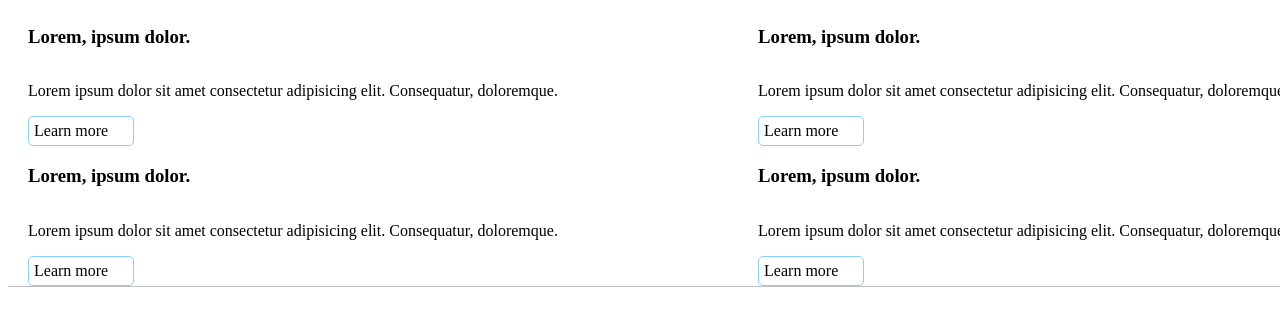
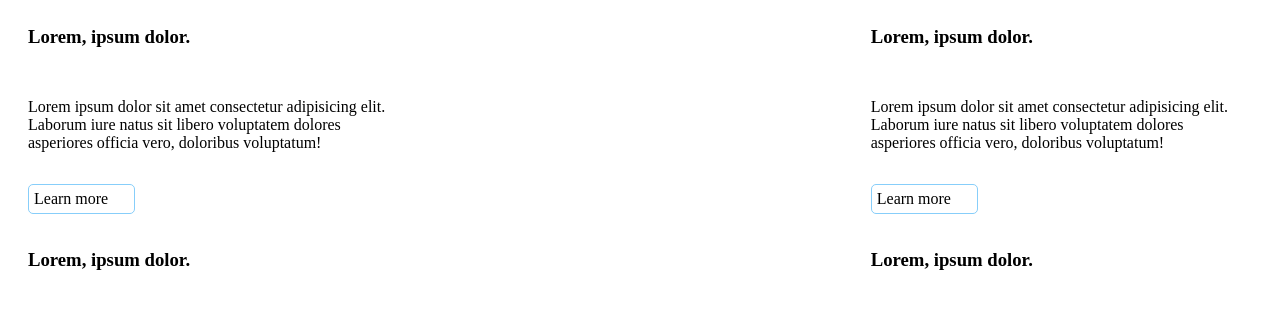
Before and after one commit to AlbertoRusso94/esame, a plain HTML site: page index.html in a window 1280 px wide. Shown: the part 81-400 px from the top of the page. Drawn offline with Linux system fonts and the light colour scheme.

Commit message:
Correzione

```diff
--- a/index.html
+++ b/index.html
@@ -12,18 +12,18 @@
     <section class="s-1">
         <div>
             <h3>Lorem, ipsum dolor.</h3>
-            <p>Lorem ipsum dolor sit amet consectetur adipisicing elit. Consequatur, doloremque.</p>
+            <p>Lorem ipsum dolor sit amet consectetur adipisicing elit. <br> Laborum iure natus sit libero voluptatem dolores <br> asperiores officia vero, doloribus voluptatum!</p>
             <span>Learn more</span>
             <h3>Lorem, ipsum dolor.</h3>
-            <p>Lorem ipsum dolor sit amet consectetur adipisicing elit. Consequatur, doloremque.</p>
+            <p>Lorem ipsum dolor sit amet consectetur adipisicing elit. <br> Laborum iure natus sit libero voluptatem dolores <br> asperiores officia vero, doloribus voluptatum!</p>
             <span>Learn more</span>
         </div>
         <div>
             <h3>Lorem, ipsum dolor.</h3>
-            <p>Lorem ipsum dolor sit amet consectetur adipisicing elit. Consequatur, doloremque.</p>
+            <p>Lorem ipsum dolor sit amet consectetur adipisicing elit. <br> Laborum iure natus sit libero voluptatem dolores <br> asperiores officia vero, doloribus voluptatum!</p>
             <span>Learn more</span>
             <h3>Lorem, ipsum dolor.</h3>
-            <p>Lorem ipsum dolor sit amet consectetur adipisicing elit. Consequatur, doloremque.</p>
+            <p>Lorem ipsum dolor sit amet consectetur adipisicing elit. <br> Laborum iure natus sit libero voluptatem dolores <br> asperiores officia vero, doloribus voluptatum!</p>
             <span>Learn more</span>
         </div>
     </section>
--- a/style.css
+++ b/style.css
@@ -21,11 +21,16 @@ section {
 .s-1,
 h1 {
   padding-left: 20px;
+  padding-right: 60px;
+}
+
+.s-1 div {
+  gap: 1em;
 }
 
 .s-1 span {
   border: 1px solid lightskyblue;
-  width: 20%;
+  width: 30%;
   border-radius: 5px;
   -webkit-border-radius: 5px;
   -moz-border-radius: 5px;
```
